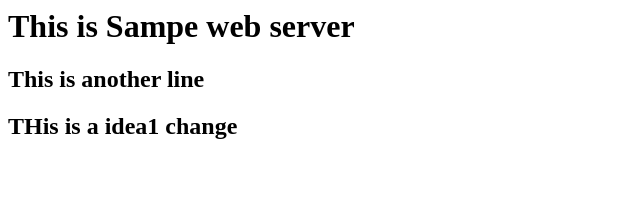
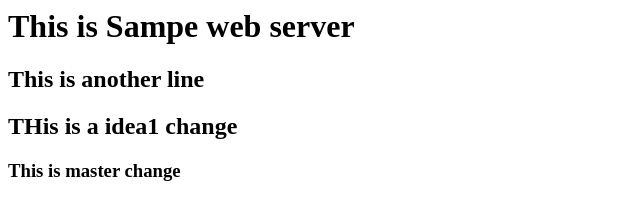
Before and after one commit to mohanraz81/webproject1110, a plain HTML site: page index.html in a window 1280 px wide. Shown: the whole page, without its empty margins (0-640 px from the left). Drawn offline with Linux system fonts and the light colour scheme.

Commit message:
Added master branch code

```diff
--- a/index.html
+++ b/index.html
@@ -1,3 +1,4 @@
 <h1>This is Sampe web server</h1>
 <h2>This is another line</h2>
 <h2>THis is a idea1 change</h2>
+<h3>This is master change</h3>
```
